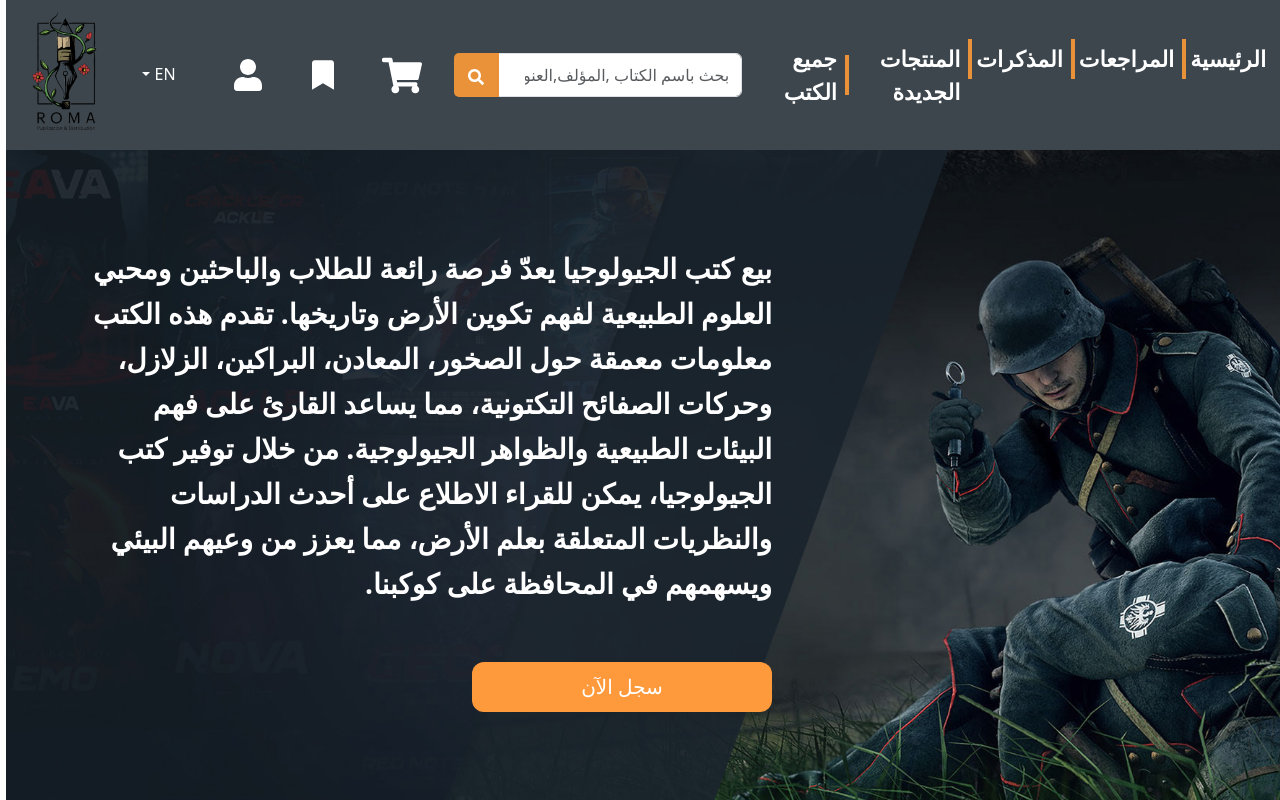
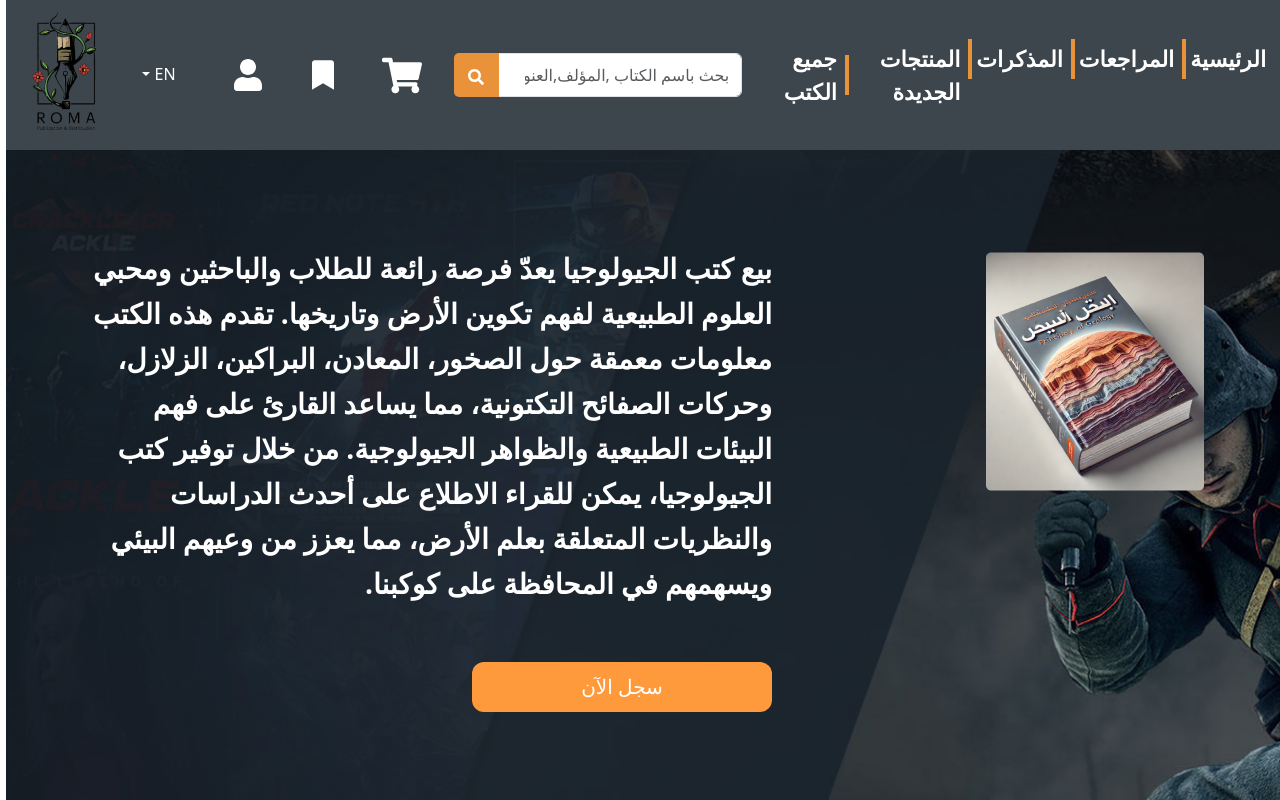
Before and after one commit to Liala-2003/home-page-tasks, a React (Vite) app: page / in a window 1280 px wide. Shown: the top 800 px of the page. Built offline with nearby package versions, Linux system fonts and the light colour scheme.

Commit message:
add height

```diff
--- a/src/pages/Home/Home.css
+++ b/src/pages/Home/Home.css
@@ -4,7 +4,7 @@
   background-position: center;
   padding: 6rem 0;
   color: white;
-height: auto;
+  height: 905px;
 
 }
 .hero-image {
@@ -24,7 +24,7 @@ height: auto;
 .hero-image {
   position: relative;
 }
- .layer  {
+ /* .layer  {
   position: absolute;
   top: 0;
   left: 0;
@@ -62,7 +62,7 @@ height: auto;
   -moz-transform:rotate(8deg) translateX(40px) ;
   -ms-transform:rotate(8deg) translateX(40px) ;
   -o-transform:rotate(8deg) translateX(40px) ;
-}
+}  */
 
 
 
--- a/src/pages/Home/Home.jsx
+++ b/src/pages/Home/Home.jsx
@@ -11,8 +11,8 @@ function Home() {
         <div className="container hero-content d-flex align-items-center">
            <div className="hero-image position-relative d-inline-blok  ">
             <img src="/src/assets/img/book item1.png" alt="book" className="img-fluid layer layer1" />
-            <img src="/src/assets/img//book item2.png" alt="book" className="img-fluid layer layer2" />
-            <img src="/src/assets/img//book item2.png" alt="book" className="img-fluid layer layer3" />
+            {/* <img src="/src/assets/img//book item2.png" alt="book" className="img-fluid layer layer2" />
+            <img src="/src/assets/img//book item2.png" alt="book" className="img-fluid layer layer3" /> */}
           </div>
           <div className="hero-text ">
             <p>
```
